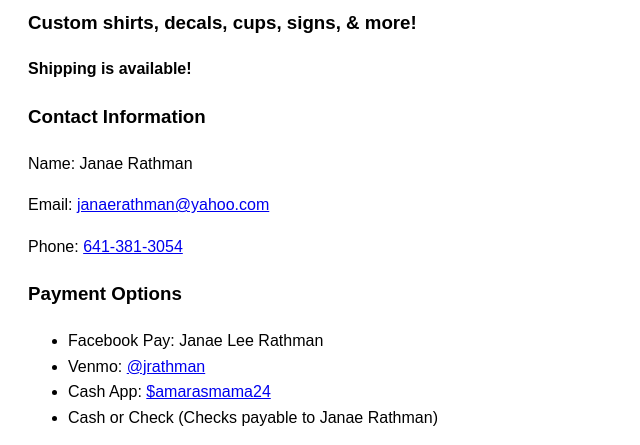
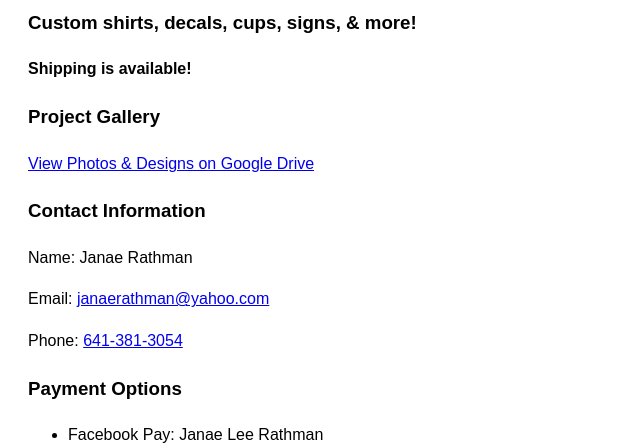
Before and after one commit to janaerathman/janaes-designs, a plain HTML site: page index.html in a window 1280 px wide. Shown: the part 322-767 px from the top of the page, without its empty margins (0-640 px from the left). Drawn offline with Linux system fonts and the light colour scheme.

Commit message:
Update index.html

```diff
--- a/index.html
+++ b/index.html
@@ -30,6 +30,15 @@
     </div>
 
     <div class="section">
+      <h3>Project Gallery</h3>
+      <p>
+        <a href="https://drive.google.com/drive/folders/1lImDn2YLMkmKZspWHaEyhTBFPNFpOQzq" target="_blank">
+          View Photos & Designs on Google Drive
+        </a>
+      </p>
+    </div>
+
+    <div class="section">
         <h3>Contact Information</h3>
         <p>Name: Janae Rathman</p>
         <p>Email: <a href="mailto:janaerathman@yahoo.com">janaerathman@yahoo.com</a></p>
```
